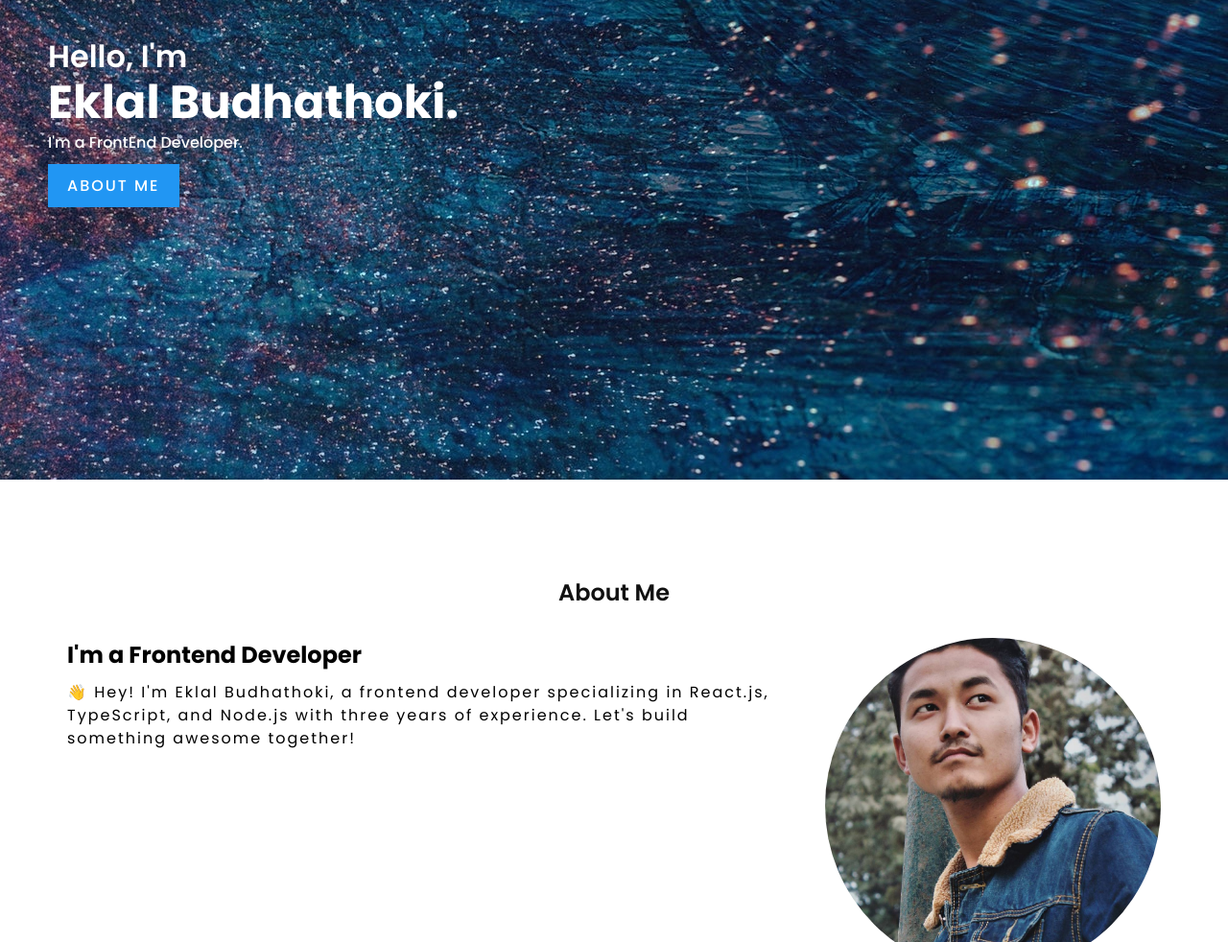
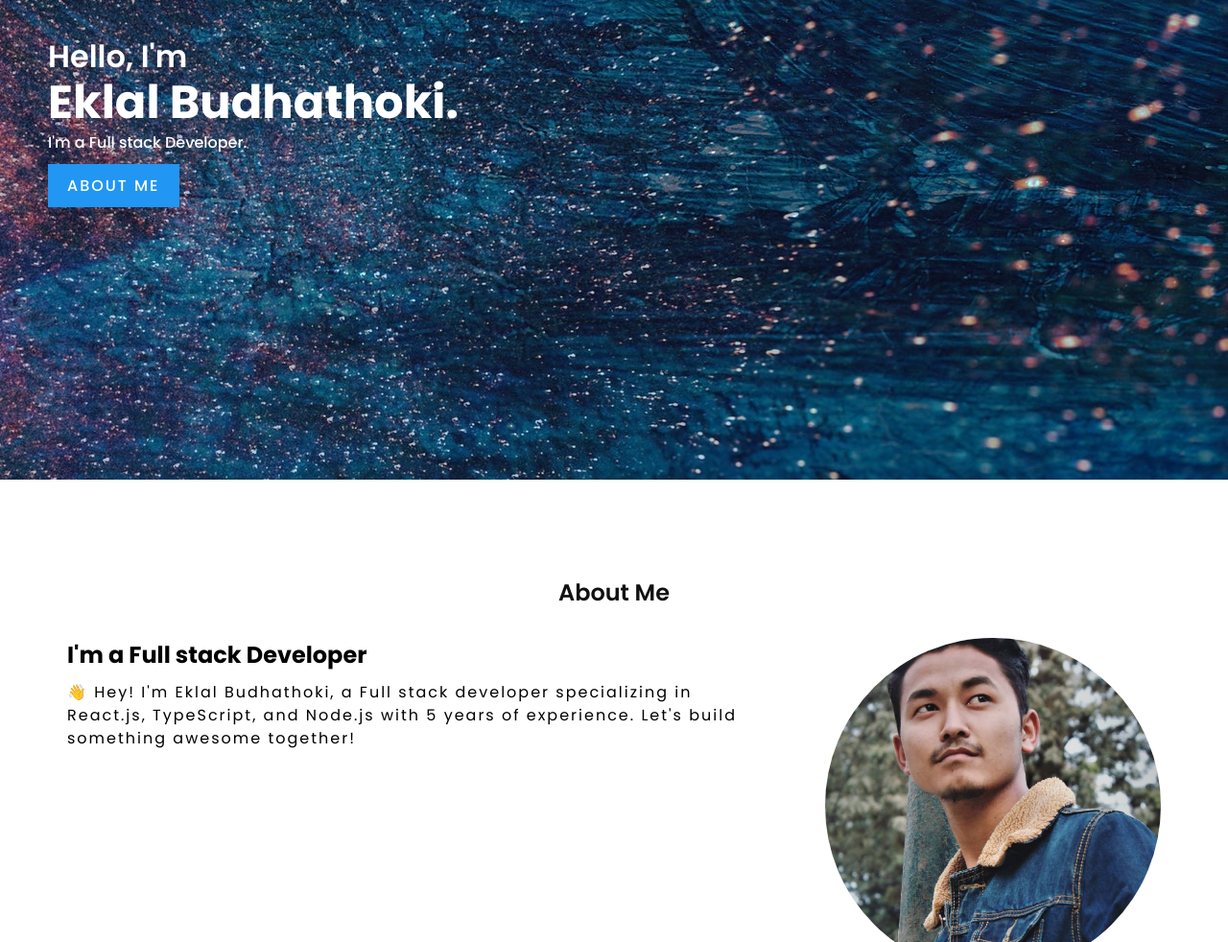
Before and after one commit to Budhathoki356/portfolio-v2, a website: page index.html in a window 1280 px wide. Shown: the part 300-1282 px from the top of the page at 96% size. Drawn offline with nearby package versions, Linux system fonts and the light colour scheme.

Commit message:
fixed typos

```diff
--- a/index.html
+++ b/index.html
@@ -22,7 +22,7 @@
     />
     <link rel="manifest" href="/images/favicon/site.webmanifest" />
     <link rel="stylesheet" href="https://cdnjs.cloudflare.com/ajax/libs/simple-line-icons/2.5.5/css/simple-line-icons.min.css" integrity="sha512-QKC1UZ/ZHNgFzVKSAhV5v5j73eeL9EEN289eKAEFaAjgAiobVAnVv/AGuPbXsKl1dNoel3kNr6PYnSiTzVVBCw==" crossorigin="anonymous" referrerpolicy="no-referrer" />
-    <title>Eklal Budhathoki | Portfolio | Web Enthusiast</title>
+    <title>Eklal Budhathoki | Portfolio | Web Enthusiast | Full Stack Developer | Node.js | React.js | TypeScript</title>
     <link rel="stylesheet" href="style.css" />
   </head>
 
@@ -50,7 +50,7 @@
     <section class="banner" id="home">
       <div class="textBx">
         <h2>Hello, I'm <br /><span> Eklal Budhathoki.</span></h2>
-        <h3>I'm a FrontEnd Developer.</h3>
+        <h3>I'm a Full stack Developer.</h3>
         <a href="#about" class="btn">About Me</a>
       </div>
     </section>
@@ -61,10 +61,10 @@
       </div>
       <div class="content">
         <div class="contentBx">
-          <h3>I'm a Frontend Developer</h3>
+          <h3>I'm a Full stack Developer</h3>
           <p>
-            👋 Hey! I'm Eklal Budhathoki, a frontend developer specializing in
-            React.js, TypeScript, and Node.js with three years of experience.
+            👋 Hey! I'm Eklal Budhathoki, a Full stack developer specializing in
+            React.js, TypeScript, and Node.js with 5 years of experience.
             Let's build something awesome together!
           </p>
         </div>
```
